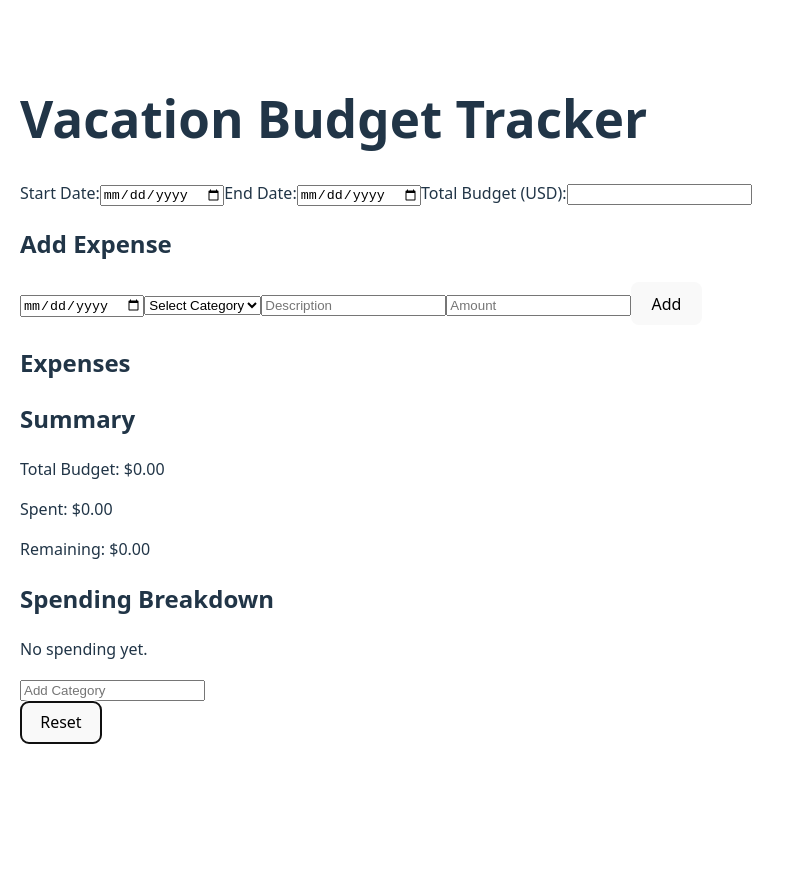
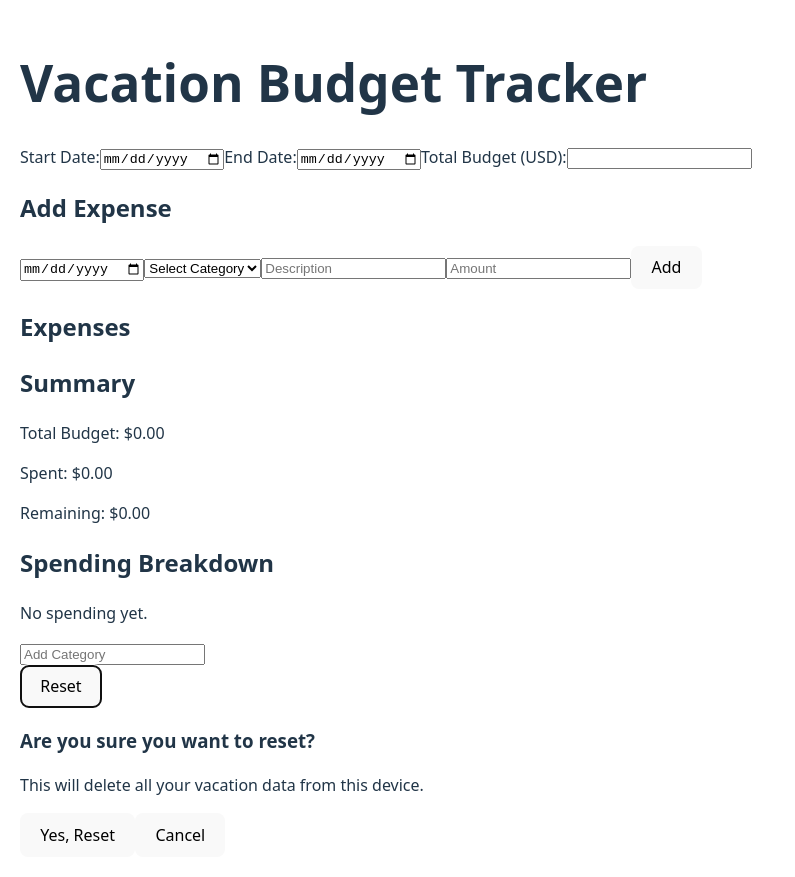
Before and after one commit to JShockley24/vacation-budget-tracker, a React (Vite) app: page / in a window 1280 px wide. Both pictures are taken after a click on the button "Reset". Shown: the whole page, without its empty margins (0-795 px from the left). Before the commit the page ends 800 px from the top, so only its background shows below. Built offline with nearby package versions, Linux system fonts and the light colour scheme.

Commit message:
Move reset button and add confirmation modal

```diff
--- a/src/App.css
+++ b/src/App.css
@@ -42,6 +42,34 @@
 }
 
 .reset-button-container {
-  margin-top: 2rem;
+  position: fixed;
+  bottom: 20px;
+  width: 100%;
   text-align: center;
+  background: white;
+  padding: 1rem;
+  z-index: 1;
+  border-top: 1px solid #ccc;
 }
+
+.modal-overlay {
+  position: fixed;
+  top: 0;
+  left: 0;
+  width: 100%;
+  height: 100%;
+  background-color: rgba(0, 0, 0, 0.5);
+  display: flex;
+  align-items: center;
+  justify-content: center;
+  z-index: 1000;
+}
+
+.modal-content {
+  background-color: #fff;
+  padding: 2rem;
+  border-radius: 8px;
+  text-align: center;
+  max-width: 400px;
+  width: 90%;
+}
--- a/src/VacationBudgetTracker.jsx
+++ b/src/VacationBudgetTracker.jsx
@@ -26,6 +26,21 @@ export default function VacationBudgetTracker() {
   useEffect(() => {
     localStorage.setItem(LOCAL_STORAGE_KEY, JSON.stringify({ startDate, endDate, budget, categories, expenses }));
   }, [startDate, endDate, budget, categories, expenses]);
+
+  const [showModal, setShowModal] = useState(false);
+
+  const confirmReset = () => {
+    setShowModal(true);
+  };
+
+  const cancelReset = () => {
+    setShowModal(false);
+  };
+
+  const handleConfirmReset = () => {
+    handleReset();
+    setShowModal(false);
+  };
 
   const handleAddExpense = () => {
     if (!newExpense.date || !newExpense.category || !newExpense.amount) return;
@@ -113,8 +128,20 @@ export default function VacationBudgetTracker() {
         }} />
       </div>
       <div className="reset-button-container">
-        <button onClick={handleReset}>Reset</button>
+        <button onClick={confirmReset}>Reset</button>
       </div>
+
+      {showModal && (
+      <div className="modal-overlay">
+        <div className="modal-content">
+          <h3>Are you sure you want to reset?</h3>
+          <p>This will delete all your vacation data from this device.</p>
+          <button onClick={handleConfirmReset}>Yes, Reset</button>
+          <button onClick={cancelReset}>Cancel</button>
+        </div>
+      </div>
+      )}
+
     </div>
   );
 }
```
